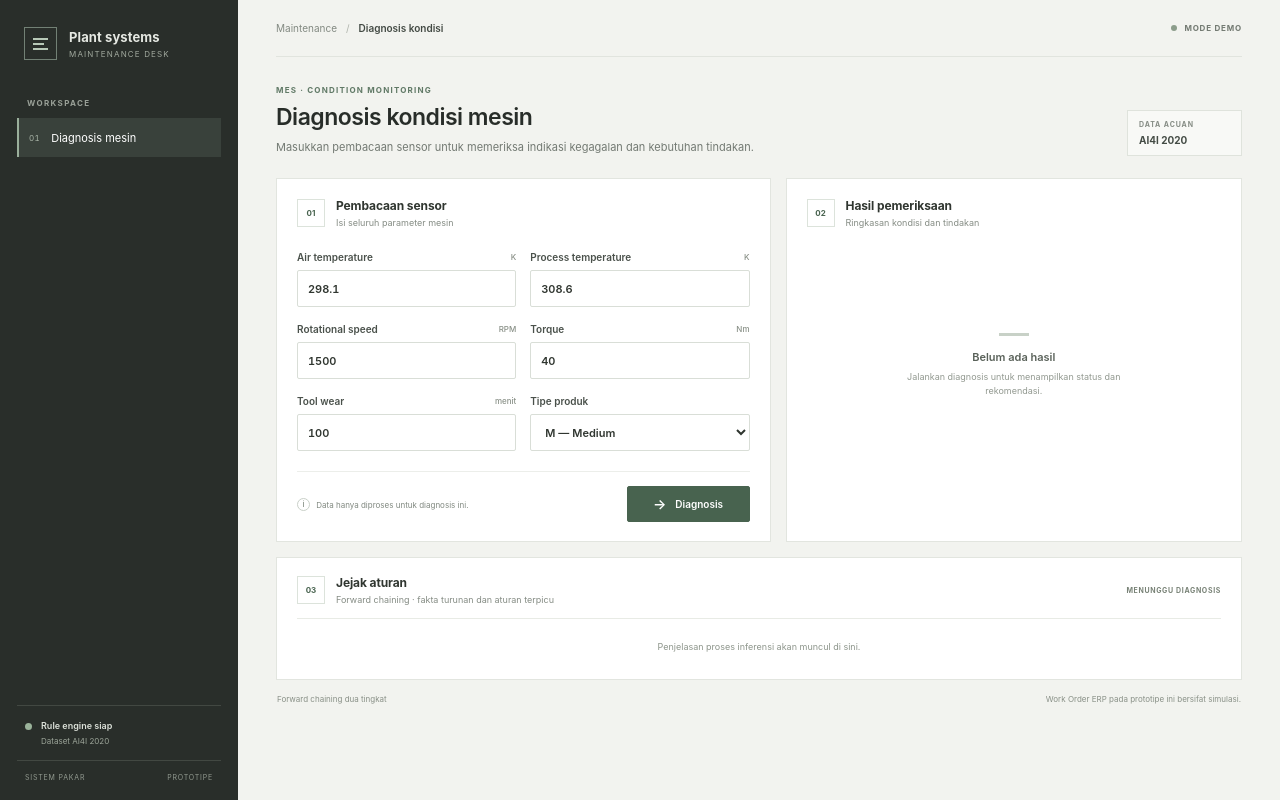
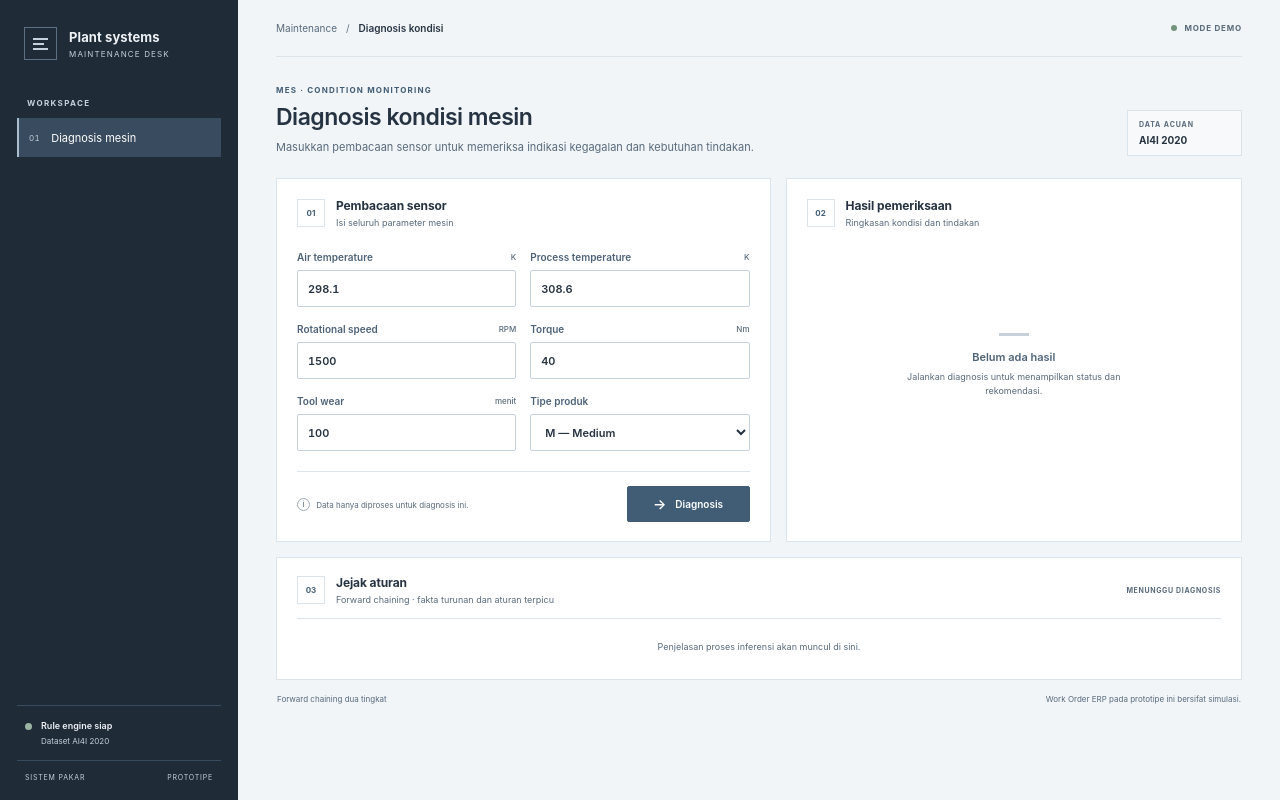
Before and after one commit to aiilanmlana-hash/ai4i-predictive-maintenance-expert-system, a Flask app: page / in a window 1280 px wide. Run offline with Flask 3, Linux system fonts and the light colour scheme.

Commit message:
Update UI theme and styling

```diff
--- a/static/style.css
+++ b/static/style.css
@@ -1,21 +1,31 @@
-/* Industrial-neutral visual system for a readable operator dashboard. */
+/* Modern Slate palette: cool neutral surfaces with quiet, semantic status colors. */
 :root {
   color-scheme: light;
-  --graphite: #292e2a;
-  --graphite-soft: #373d38;
-  --ink: #282d29;
-  --muted: #737a73;
-  --quiet: #969c95;
-  --line: #e2e5df;
-  --canvas: #f2f3ef;
+  --slate-950: #202b38;
+  --slate-800: #394b5e;
+  --slate-700: #4d6277;
+  --slate-600: #5d7083;
+  --slate-500: #647587;
+  --slate-400: #9aa8b6;
+  --slate-300: #c7d1dc;
+  --slate-200: #dce4ec;
+  --slate-100: #eef2f6;
+  --slate-50: #f7f9fb;
+  --ink: #263342;
+  --muted: #586a7c;
+  --quiet: #647385;
+  --line: #dbe3eb;
+  --canvas: #f2f5f8;
   --paper: #fff;
-  --sage: #607966;
-  --sage-dark: #48634f;
-  --sage-wash: #eff4ef;
-  --mustard: #9a701e;
-  --mustard-wash: #faf4e5;
-  --brick: #a64f42;
-  --brick-wash: #f8eeeb;
+  --accent: #54738b;
+  --accent-deep: #415d75;
+  --accent-hover: #354f66;
+  --positive: #496b57;
+  --positive-wash: #edf3ee;
+  --caution: #80621e;
+  --caution-wash: #f8f2e5;
+  --critical: #93483f;
+  --critical-wash: #f7eeec;
   font-family: Inter, "Segoe UI", "Helvetica Neue", Arial, sans-serif;
   font-synthesis: none;
   text-rendering: optimizeLegibility;
@@ -31,61 +41,61 @@ a { color: inherit; }
 /* Restrained navigation rail establishes the application, not a marketing page. */
 .sidebar {
   position: fixed; inset: 0 auto 0 0; z-index: 2; display: flex; flex-direction: column;
-  width: 238px; padding: 27px 17px 18px; background: var(--graphite); color: #e5e8e2;
+  width: 238px; padding: 27px 17px 18px; background: var(--slate-950); color: var(--slate-100);
 }
 .brand { display: flex; align-items: center; gap: 12px; padding: 0 7px 38px; text-decoration: none; }
-.brand-mark { width: 33px; height: 33px; display: flex; flex-direction: column; justify-content: center; gap: 3px; padding: 8px; border: 1px solid #728175; }
-.brand-mark i { height: 2px; display: block; background: #b7c8b7; }
+.brand-mark { width: 33px; height: 33px; display: flex; flex-direction: column; justify-content: center; gap: 3px; padding: 8px; border: 1px solid var(--slate-600); }
+.brand-mark i { height: 2px; display: block; background: var(--slate-300); }
 .brand-mark i:nth-child(2) { width: 70%; }
 .brand-copy strong { display: block; font-size: 13px; font-weight: 650; letter-spacing: .1px; }
-.brand-copy small { display: block; margin-top: 4px; color: #a1a99e; font-size: 8px; letter-spacing: 1.15px; }
-.nav-label { margin: 0 10px 10px; color: #9aa198; font-size: 8px; font-weight: 700; letter-spacing: 1.35px; }
-.nav-item { display: flex; align-items: center; gap: 11px; min-height: 39px; padding: 0 10px; border-left: 2px solid transparent; color: #c4c9c1; font-size: 11px; text-decoration: none; }
-.nav-item.active { border-left-color: #9aaf9b; background: #39413b; color: #fff; }
-.nav-symbol { color: #acb7aa; font-size: 8px; font-variant-numeric: tabular-nums; letter-spacing: .4px; }
-.sidebar-status { display: flex; align-items: flex-start; gap: 9px; margin-top: auto; padding: 14px 8px; border-top: 1px solid #424842; }
-.status-light { width: 7px; height: 7px; flex: 0 0 auto; margin-top: 3px; border-radius: 50%; background: #9ab39a; }
-.sidebar-status strong { display: block; color: #dce1d9; font-size: 9px; font-weight: 600; }
-.sidebar-status small { display: block; margin-top: 5px; color: #9da69a; font-size: 8px; }
-.sidebar-footer { display: flex; justify-content: space-between; padding: 12px 8px 0; border-top: 1px solid #424842; color: #929a90; font-size: 7px; letter-spacing: .8px; }
+.brand-copy small { display: block; margin-top: 4px; color: var(--slate-300); font-size: 8px; letter-spacing: 1.15px; }
+.nav-label { margin: 0 10px 10px; color: var(--slate-300); font-size: 8px; font-weight: 700; letter-spacing: 1.35px; }
+.nav-item { display: flex; align-items: center; gap: 11px; min-height: 39px; padding: 0 10px; border-left: 2px solid transparent; color: var(--slate-200); font-size: 11px; text-decoration: none; }
+.nav-item.active { border-left-color: #a8bdcd; background: var(--slate-800); color: #fff; }
+.nav-symbol { color: var(--slate-300); font-size: 8px; font-variant-numeric: tabular-nums; letter-spacing: .4px; }
+.sidebar-status { display: flex; align-items: flex-start; gap: 9px; margin-top: auto; padding: 14px 8px; border-top: 1px solid var(--slate-800); }
+.status-light { width: 7px; height: 7px; flex: 0 0 auto; margin-top: 3px; border-radius: 50%; background: #9ab5a4; }
+.sidebar-status strong { display: block; color: var(--slate-100); font-size: 9px; font-weight: 600; }
+.sidebar-status small { display: block; margin-top: 5px; color: var(--slate-300); font-size: 8px; }
+.sidebar-footer { display: flex; justify-content: space-between; padding: 12px 8px 0; border-top: 1px solid var(--slate-800); color: var(--slate-300); font-size: 7px; letter-spacing: .8px; }
 
 /* Header, breadcrumb, and restrained source label. */
 .main-content { max-width: 1700px; min-height: 100vh; margin-left: 238px; padding: 0 38px 23px; }
-.topbar { height: 57px; display: flex; align-items: center; justify-content: space-between; border-bottom: 1px solid #e1e4de; }
-.breadcrumb { display: flex; align-items: center; gap: 9px; color: #838a82; font-size: 10px; }
-.breadcrumb b { color: #b0b5ad; font-weight: 400; }
-.breadcrumb strong { color: #424943; font-weight: 600; }
-.environment-tag { display: flex; align-items: center; gap: 7px; color: #737a72; font-size: 8px; font-weight: 650; letter-spacing: .8px; }
-.environment-tag span { width: 6px; height: 6px; border-radius: 50%; background: #8c9d8b; }
+.topbar { height: 57px; display: flex; align-items: center; justify-content: space-between; border-bottom: 1px solid var(--line); }
+.breadcrumb { display: flex; align-items: center; gap: 9px; color: var(--muted); font-size: 10px; }
+.breadcrumb b { color: var(--slate-500); font-weight: 400; }
+.breadcrumb strong { color: var(--ink); font-weight: 600; }
+.environment-tag { display: flex; align-items: center; gap: 7px; color: var(--muted); font-size: 8px; font-weight: 650; letter-spacing: .8px; }
+.environment-tag span { width: 6px; height: 6px; border-radius: 50%; background: #72937c; }
 .page-heading { display: flex; align-items: flex-end; justify-content: space-between; gap: 20px; padding: 28px 0 22px; }
-.eyebrow { margin: 0 0 8px; color: var(--sage); font-size: 8px; font-weight: 700; letter-spacing: 1.2px; }
+.eyebrow { margin: 0 0 8px; color: var(--accent-deep); font-size: 8px; font-weight: 700; letter-spacing: 1.2px; }
 h1 { margin: 0; font-size: 23px; font-weight: 640; letter-spacing: -.5px; }
 .page-description { max-width: 590px; margin: 8px 0 0; color: var(--muted); font-size: 11px; line-height: 1.55; }
-.source-label { display: grid; gap: 5px; min-width: 115px; padding: 9px 11px; border: 1px solid #dfe3dc; background: #f8f9f6; }
-.source-label span { color: #858c84; font-size: 7px; font-weight: 700; letter-spacing: .9px; }
-.source-label strong { color: #444c45; font-size: 10px; font-weight: 650; }
+.source-label { display: grid; gap: 5px; min-width: 115px; padding: 9px 11px; border: 1px solid var(--line); background: var(--slate-50); }
+.source-label span { color: var(--muted); font-size: 7px; font-weight: 700; letter-spacing: .9px; }
+.source-label strong { color: var(--ink); font-size: 10px; font-weight: 650; }
 
 /* Form and result panels use aligned spacing and neutral controls. */
 .dashboard-grid { display: grid; grid-template-columns: minmax(0, 1.04fr) minmax(370px, .96fr); align-items: stretch; gap: 15px; }
 .panel { min-width: 0; border: 1px solid var(--line); background: var(--paper); }
 .input-panel, .result-panel { min-height: 352px; padding: 19px 20px; }
 .panel-heading { display: flex; align-items: center; gap: 11px; }
-.heading-index { width: 28px; height: 28px; display: grid; place-items: center; border: 1px solid #dce3db; color: var(--sage-dark); font-size: 8px; font-weight: 700; }
-.panel-heading h2 { margin: 0; color: #303630; font-size: 12px; font-weight: 650; letter-spacing: -.1px; }
-.panel-heading p { margin: 4px 0 0; color: #858c84; font-size: 9px; }
+.heading-index { width: 28px; height: 28px; display: grid; place-items: center; border: 1px solid var(--line); color: var(--accent-deep); font-size: 8px; font-weight: 700; }
+.panel-heading h2 { margin: 0; color: var(--ink); font-size: 12px; font-weight: 650; letter-spacing: -.1px; }
+.panel-heading p { margin: 4px 0 0; color: var(--muted); font-size: 9px; }
 .form-grid { display: grid; grid-template-columns: repeat(2, minmax(0, 1fr)); gap: 16px 14px; padding-top: 23px; }
-.field { display: flex; flex-direction: column; gap: 7px; color: #4a514b; font-size: 10px; font-weight: 570; }
+.field { display: flex; flex-direction: column; gap: 7px; color: var(--slate-700); font-size: 10px; font-weight: 570; }
 .field > span { display: flex; align-items: center; justify-content: space-between; gap: 8px; }
-.field small { color: #899087; font-size: 8px; font-weight: 500; }
-.field input, .field select { width: 100%; height: 37px; padding: 0 10px; border: 1px solid #d9ded7; border-radius: 2px; outline: none; background: #fff; color: #303630; font-size: 11px; font-variant-numeric: tabular-nums; }
-.field input:focus, .field select:focus { border-color: #809682; box-shadow: 0 0 0 2px #80968220; }
+.field small { color: var(--muted); font-size: 8px; font-weight: 500; }
+.field input, .field select { width: 100%; height: 37px; padding: 0 10px; border: 1px solid var(--slate-300); border-radius: 2px; outline: none; background: var(--paper); color: var(--ink); font-size: 11px; font-variant-numeric: tabular-nums; }
+.field input:focus, .field select:focus { border-color: var(--accent); box-shadow: 0 0 0 2px #54738b26; }
 .field select { cursor: pointer; }
-.form-actions { display: flex; align-items: center; justify-content: space-between; gap: 12px; margin-top: 20px; padding-top: 14px; border-top: 1px solid #eceeea; }
-.form-note { color: #818980; font-size: 8px; }
-.form-note span { display: inline-grid; width: 13px; height: 13px; place-items: center; margin-right: 4px; border: 1px solid #c9d0c8; border-radius: 50%; color: #6d786c; font-size: 8px; }
-button[type="submit"] { display: inline-flex; align-items: center; justify-content: center; gap: 9px; min-width: 123px; height: 36px; padding: 0 13px; border: 1px solid var(--sage-dark); border-radius: 2px; background: var(--sage-dark); color: #fff; font-size: 10px; font-weight: 620; cursor: pointer; transition: background .15s, border-color .15s; }
-button[type="submit"]:hover { border-color: #394e3e; background: #394e3e; }
-button[type="submit"]:focus-visible { outline: 3px solid #8da48f70; outline-offset: 2px; }
+.form-actions { display: flex; align-items: center; justify-content: space-between; gap: 12px; margin-top: 20px; padding-top: 14px; border-top: 1px solid var(--slate-200); }
+.form-note { color: var(--muted); font-size: 8px; }
+.form-note span { display: inline-grid; width: 13px; height: 13px; place-items: center; margin-right: 4px; border: 1px solid var(--slate-400); border-radius: 50%; color: var(--slate-700); font-size: 8px; }
+button[type="submit"] { display: inline-flex; align-items: center; justify-content: center; gap: 9px; min-width: 123px; height: 36px; padding: 0 13px; border: 1px solid var(--accent-deep); border-radius: 2px; background: var(--accent-deep); color: #fff; font-size: 10px; font-weight: 620; cursor: pointer; transition: background .15s, border-color .15s; }
+button[type="submit"]:hover { border-color: var(--accent-hover); background: var(--accent-hover); }
+button[type="submit"]:focus-visible { outline: 3px solid #718aa080; outline-offset: 2px; }
 button[type="submit"]:disabled { cursor: wait; opacity: .76; }
 .button-glyph { font-size: 14px; line-height: 1; }
 .spinner { width: 12px; height: 12px; border: 1.5px solid #ffffff70; border-top-color: #fff; border-radius: 50%; animation: spin .7s linear infinite; }
@@ -93,55 +103,55 @@ button[type="submit"]:disabled { cursor: wait; opacity: .76; }
 
 /* Result panel prioritizes status, then derived facts and action. */
 .empty-state { min-height: 274px; display: flex; flex-direction: column; align-items: center; justify-content: center; text-align: center; }
-.empty-rule { width: 30px; height: 3px; margin-bottom: 14px; background: #c8d1c7; }
-.empty-state strong { color: #596159; font-size: 11px; font-weight: 620; }
-.empty-state p { max-width: 230px; margin: 6px 0 0; color: #929990; font-size: 9px; line-height: 1.55; }
-.status-banner { display: flex; align-items: center; gap: 10px; min-height: 56px; margin-top: 19px; padding: 9px 11px; border: 1px solid #dce7dc; background: var(--sage-wash); color: var(--sage-dark); }
-.status--warning { border-color: #eadfbe; background: var(--mustard-wash); color: var(--mustard); }
-.status--failure { border-color: #e8d2cc; background: var(--brick-wash); color: var(--brick); }
+.empty-rule { width: 30px; height: 3px; margin-bottom: 14px; background: var(--slate-300); }
+.empty-state strong { color: var(--slate-700); font-size: 11px; font-weight: 620; }
+.empty-state p { max-width: 230px; margin: 6px 0 0; color: var(--muted); font-size: 9px; line-height: 1.55; }
+.status-banner { display: flex; align-items: center; gap: 10px; min-height: 56px; margin-top: 19px; padding: 9px 11px; border: 1px solid #d7e3da; background: var(--positive-wash); color: var(--positive); }
+.status--warning { border-color: #e7dcc1; background: var(--caution-wash); color: var(--caution); }
+.status--failure { border-color: #e7d4d0; background: var(--critical-wash); color: var(--critical); }
 .status-mark { width: 9px; height: 9px; flex: 0 0 auto; border: 2px solid currentColor; border-radius: 50%; }
 .status-copy { display: grid; gap: 3px; }
 .status-copy > span { font-size: 7px; font-weight: 700; letter-spacing: .8px; opacity: .8; }
 .status-copy strong { font-size: 13px; font-weight: 700; letter-spacing: .25px; }
-.status-banner > p { margin: 0 0 0 auto; color: #737a73; font-size: 8px; line-height: 1.4; text-align: right; }
-.facts-heading { display: flex; justify-content: space-between; margin: 18px 0 8px; color: #838b82; font-size: 7px; font-weight: 700; letter-spacing: .8px; }
-.facts-heading span:last-child { color: #a0a69e; font-weight: 500; }
-.fact-grid { display: grid; grid-template-columns: repeat(3, minmax(0, 1fr)); border: 1px solid #e6e9e3; }
-.fact-card { min-width: 0; padding: 10px 9px; border-right: 1px solid #e6e9e3; background: #fcfcfa; }
+.status-banner > p { margin: 0 0 0 auto; color: var(--muted); font-size: 8px; line-height: 1.4; text-align: right; }
+.facts-heading { display: flex; justify-content: space-between; margin: 18px 0 8px; color: var(--muted); font-size: 7px; font-weight: 700; letter-spacing: .8px; }
+.facts-heading span:last-child { color: var(--quiet); font-weight: 500; }
+.fact-grid { display: grid; grid-template-columns: repeat(3, minmax(0, 1fr)); border: 1px solid var(--line); }
+.fact-card { min-width: 0; padding: 10px 9px; border-right: 1px solid var(--line); background: var(--slate-50); }
 .fact-card:last-child { border-right: 0; }
-.fact-card > span { display: flex; justify-content: space-between; gap: 4px; color: #717970; font-size: 8px; white-space: nowrap; }
-.fact-card > span b { color: #818a80; font-size: 8px; font-weight: 600; }
-.fact-card strong { display: inline-block; margin-top: 7px; color: #303831; font-size: 15px; font-weight: 650; letter-spacing: -.35px; font-variant-numeric: tabular-nums; }
-.fact-card > small { margin-left: 4px; color: #899087; font-size: 7px; }
+.fact-card > span { display: flex; justify-content: space-between; gap: 4px; color: var(--slate-700); font-size: 8px; white-space: nowrap; }
+.fact-card > span b { color: var(--slate-600); font-size: 8px; font-weight: 600; }
+.fact-card strong { display: inline-block; margin-top: 7px; color: var(--ink); font-size: 15px; font-weight: 650; letter-spacing: -.35px; font-variant-numeric: tabular-nums; }
+.fact-card > small { margin-left: 4px; color: var(--muted); font-size: 7px; }
 .recommendation-block { margin-top: 15px; }
-.recommendation-block h3 { margin: 0 0 7px; color: #505850; font-size: 9px; font-weight: 650; }
-.recommendation-block ul { display: grid; gap: 5px; margin: 0; padding-left: 16px; color: #687168; font-size: 9px; line-height: 1.45; }
-.recommendation-block li::marker { color: var(--sage); }
-.work-order { display: flex; align-items: center; gap: 9px; margin-top: 12px; padding: 9px; border: 1px solid #e2e5df; background: #f8f9f6; }
-.wo-symbol { flex: 0 0 auto; padding: 5px 4px; border: 1px solid #cbd4ca; color: var(--sage-dark); font-size: 7px; font-weight: 700; letter-spacing: .4px; }
+.recommendation-block h3 { margin: 0 0 7px; color: var(--slate-800); font-size: 9px; font-weight: 650; }
+.recommendation-block ul { display: grid; gap: 5px; margin: 0; padding-left: 16px; color: var(--slate-700); font-size: 9px; line-height: 1.45; }
+.recommendation-block li::marker { color: var(--accent); }
+.work-order { display: flex; align-items: center; gap: 9px; margin-top: 12px; padding: 9px; border: 1px solid var(--line); background: var(--slate-50); }
+.wo-symbol { flex: 0 0 auto; padding: 5px 4px; border: 1px solid var(--slate-300); color: var(--accent-deep); font-size: 7px; font-weight: 700; letter-spacing: .4px; }
 .wo-copy { display: grid; min-width: 0; gap: 3px; }
-.wo-copy strong { color: #485249; font-size: 8px; font-weight: 650; }
-.wo-copy span { overflow: hidden; color: #7d857b; font-size: 8px; text-overflow: ellipsis; white-space: nowrap; }
-.wo-priority { margin-left: auto; padding: 4px 6px; border: 1px solid #e7d8b6; color: #8b681f; font-size: 7px; font-weight: 700; letter-spacing: .35px; }
-.error-message { margin-top: 12px; padding: 9px 10px; border-left: 3px solid var(--brick); background: var(--brick-wash); color: #89453b; font-size: 9px; }
+.wo-copy strong { color: var(--slate-800); font-size: 8px; font-weight: 650; }
+.wo-copy span { overflow: hidden; color: var(--muted); font-size: 8px; text-overflow: ellipsis; white-space: nowrap; }
+.wo-priority { margin-left: auto; padding: 4px 6px; border: 1px solid #e2d4b8; color: var(--caution); font-size: 7px; font-weight: 700; letter-spacing: .35px; }
+.error-message { margin-top: 12px; padding: 9px 10px; border-left: 3px solid var(--critical); background: var(--critical-wash); color: var(--critical); font-size: 9px; }
 
 /* Rule trace is a plain audit list, with fired rules marked in warm brick. */
 .trace-panel { margin-top: 15px; padding: 17px 20px 5px; }
-.trace-heading { display: flex; align-items: center; justify-content: space-between; gap: 12px; padding-bottom: 13px; border-bottom: 1px solid #e8ebe5; }
-.trace-count { color: #788276; font-size: 7px; font-weight: 700; letter-spacing: .65px; text-align: right; }
+.trace-heading { display: flex; align-items: center; justify-content: space-between; gap: 12px; padding-bottom: 13px; border-bottom: 1px solid var(--line); }
+.trace-count { color: var(--muted); font-size: 7px; font-weight: 700; letter-spacing: .65px; text-align: right; }
 .trace-body { padding: 2px 0; }
-.trace-row { display: flex; align-items: center; gap: 11px; min-height: 49px; border-bottom: 1px solid #eef0ec; }
+.trace-row { display: flex; align-items: center; gap: 11px; min-height: 49px; border-bottom: 1px solid var(--slate-100); }
 .trace-row:last-child { border-bottom: 0; }
-.trace-number { width: 23px; height: 23px; flex: 0 0 auto; display: grid; place-items: center; background: #f0f2ed; color: #7e867c; font-size: 8px; font-weight: 650; font-variant-numeric: tabular-nums; }
+.trace-number { width: 23px; height: 23px; flex: 0 0 auto; display: grid; place-items: center; background: var(--slate-100); color: var(--slate-700); font-size: 8px; font-weight: 650; font-variant-numeric: tabular-nums; }
 .trace-detail { display: grid; min-width: 0; gap: 4px; }
-.trace-detail strong { overflow-wrap: anywhere; color: #505850; font-size: 9px; font-weight: 620; line-height: 1.4; }
-.trace-detail strong span { color: #a0a69d; font-weight: 400; }
-.trace-detail p { margin: 0; color: #858d83; font-size: 8px; line-height: 1.4; }
-.trace-state { margin-left: auto; color: #8b9388; font-size: 7px; font-weight: 700; letter-spacing: .45px; white-space: nowrap; }
-.trace-fired .trace-number { background: #f5eae7; color: var(--brick); }
-.trace-fired .trace-detail strong, .trace-fired .trace-state { color: var(--brick); }
-.trace-empty { margin: 0; padding: 20px 0; color: #8d958b; font-size: 9px; text-align: center; }
-.page-footer { display: flex; justify-content: space-between; gap: 15px; padding: 14px 1px 0; color: #899087; font-size: 8px; }
+.trace-detail strong { overflow-wrap: anywhere; color: var(--slate-800); font-size: 9px; font-weight: 620; line-height: 1.4; }
+.trace-detail strong span { color: var(--slate-500); font-weight: 400; }
+.trace-detail p { margin: 0; color: var(--muted); font-size: 8px; line-height: 1.4; }
+.trace-state { margin-left: auto; color: var(--muted); font-size: 7px; font-weight: 700; letter-spacing: .45px; white-space: nowrap; }
+.trace-fired .trace-number { background: var(--critical-wash); color: var(--critical); }
+.trace-fired .trace-detail strong, .trace-fired .trace-state { color: var(--critical); }
+.trace-empty { margin: 0; padding: 20px 0; color: var(--muted); font-size: 9px; text-align: center; }
+.page-footer { display: flex; justify-content: space-between; gap: 15px; padding: 14px 1px 0; color: var(--muted); font-size: 8px; }
 
 /* Keep the same reading order and comfortable controls on smaller screens. */
 @media (max-width: 1050px) {
```
